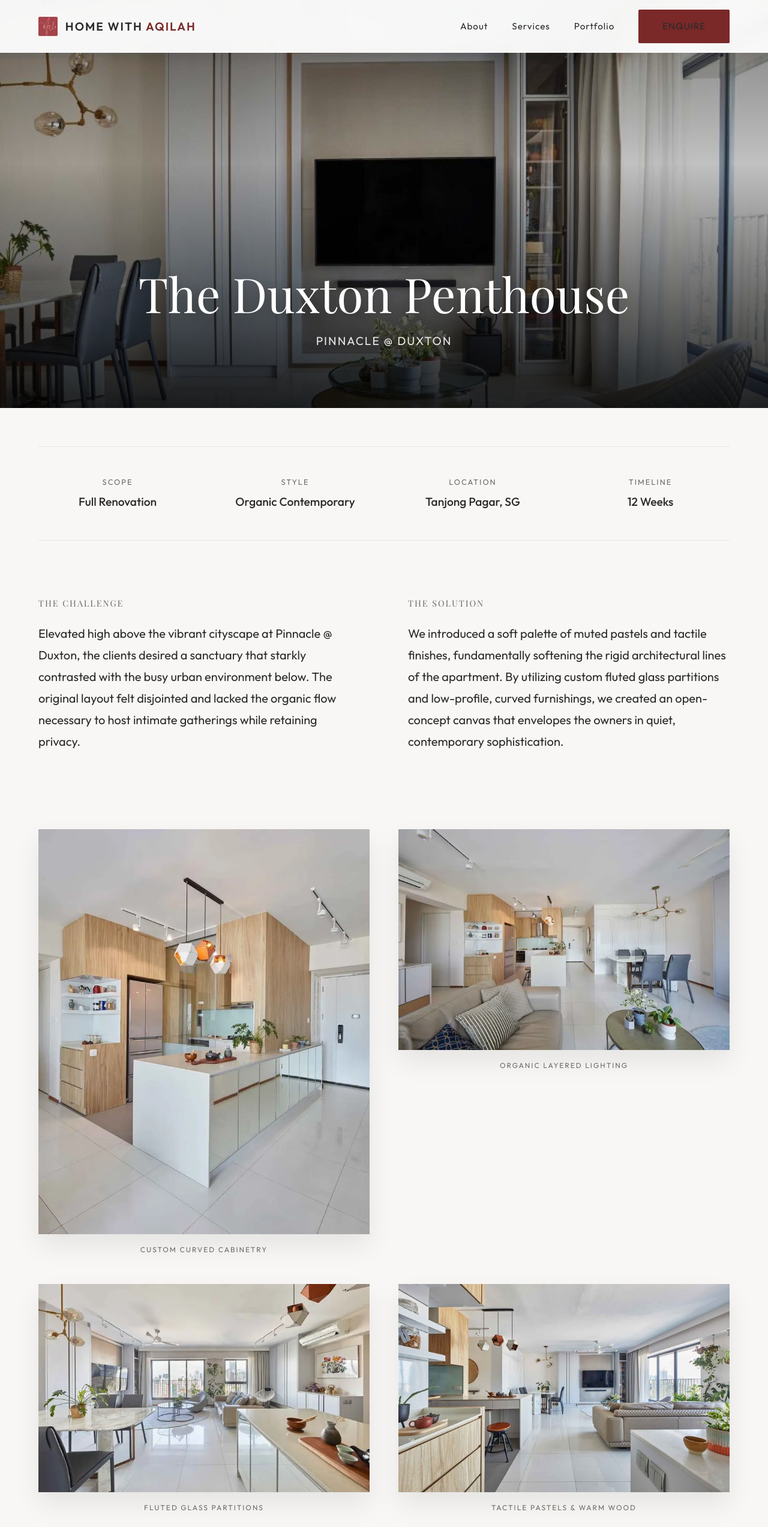
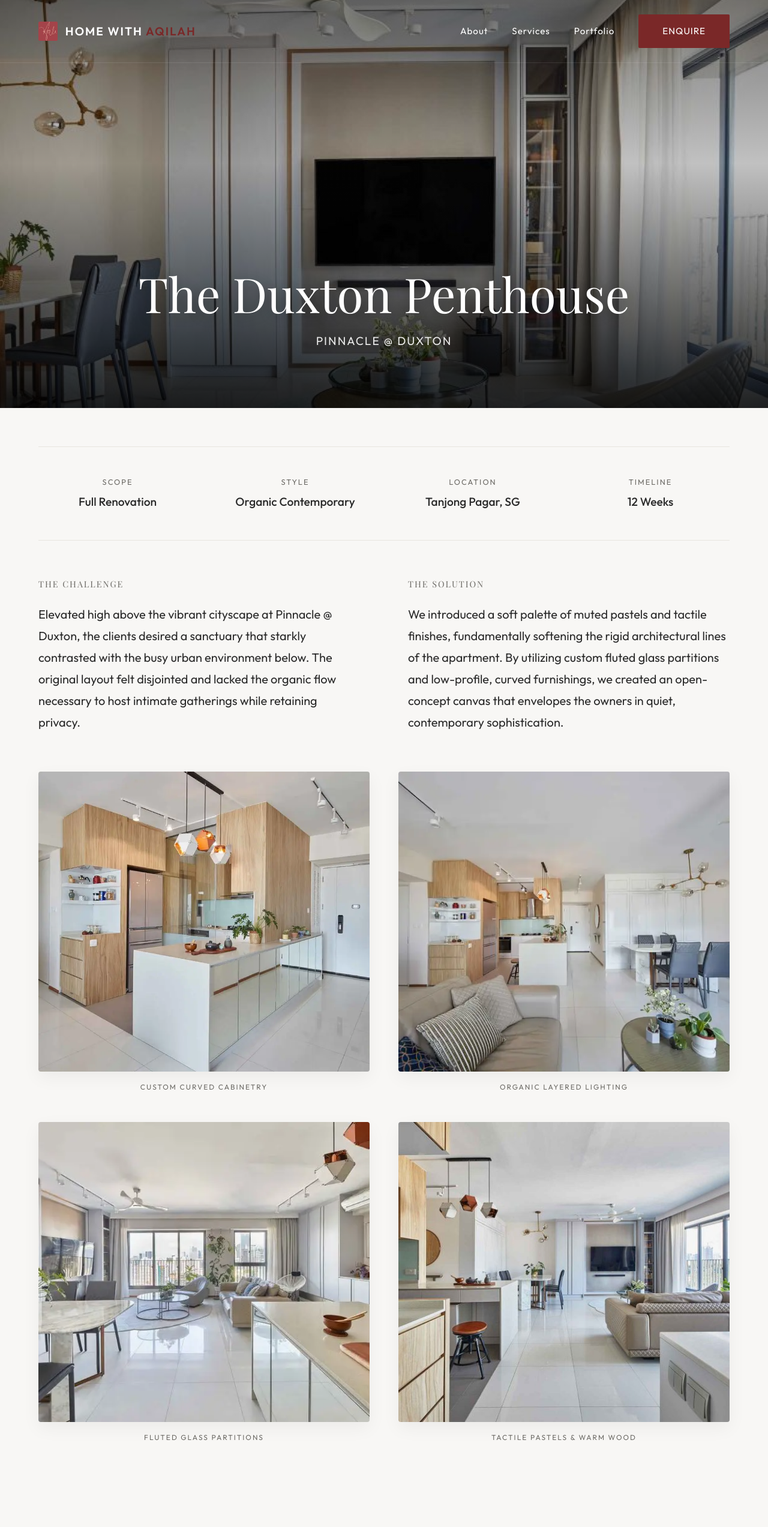
Before and after one commit to muhammadnaumanshahid/aqilah_website, a website: page project-duxton.html in a window 1280 px wide. Shown: the top 2545 px of the page at 60% size. Drawn offline with nearby package versions, Linux system fonts and the light colour scheme; a web font is replaced by a local one.

Commit message:
Fix case study visual bugs: transparent nav, strict gallery height, tighter margins

```diff
--- a/project-duxton.html
+++ b/project-duxton.html
@@ -8,8 +8,8 @@
     <link rel="stylesheet" href="style.css">
     <link rel="icon" type="image/jpeg" href="images/logo.jpg">
 </head>
-<body class="inner-page">
-    <header class="navbar scrolled" id="navbar">
+<body class="inner-page project-page">
+    <header class="navbar" id="navbar">
         <a href="index.html" class="logo" style="display: flex; align-items: center; gap: 0.8rem;">
             <img src="images/logo.jpg" alt="Home with Aqilah" style="height: 32px; border-radius: 2px;">
             <span>HOME WITH <span class="accent">AQILAH</span></span>
--- a/style.css
+++ b/style.css
@@ -1123,3 +1123,49 @@ body.no-scroll {
 @media (max-width: 768px) {
     .project-cta h2 { font-size: 2.5rem; }
 }
+
+/* =========================================================================
+   PROJECT PAGE LAYOUT PATCHES (OVERRIDING STANDARD INNER-PAGE BEHAVIOR)
+   ========================================================================= */
+
+/* 1. Header Clash Fix */
+body.project-page .navbar {
+    background-color: transparent !important;
+    box-shadow: none !important;
+    border-bottom: 1px solid rgba(255,255,255,0.1) !important;
+}
+body.project-page .navbar.scrolled {
+    background-color: rgba(255, 255, 255, 0.98) !important;
+    box-shadow: 0 4px 20px rgba(0,0,0,0.05) !important;
+    border-bottom: none !important;
+}
+/* Ensure links are white when transparent, dark when scrolled */
+body.project-page .navbar:not(.scrolled) .logo,
+body.project-page .navbar:not(.scrolled) nav a,
+body.project-page .navbar:not(.scrolled) .social-icons a {
+    color: #fff !important;
+}
+body.project-page .navbar:not(.scrolled) .mobile-menu-btn span {
+    background: #fff !important;
+}
+
+/* 2. Gallery Alignment Fix */
+.curated-gallery .gallery-item img {
+    height: 500px !important;
+    width: 100% !important;
+    object-fit: cover !important;
+    border-radius: 4px;
+    box-shadow: 0 10px 30px rgba(0,0,0,0.05) !important;
+}
+
+/* 3. Excessive Gaps Fix */
+.project-meta { margin-bottom: 4rem !important; }
+.project-narrative { margin-bottom: 4rem !important; }
+.curated-gallery { margin-bottom: 4rem !important; }
+.project-testimonial {
+    margin: 0 auto 4rem !important; /* Shaved off 4rem of gap */
+    padding: 4rem 3rem !important;  /* Reduced height */
+}
+.project-cta {
+    padding: 5rem 0 3rem !important; /* Reduced vertical padding */
+}
```
